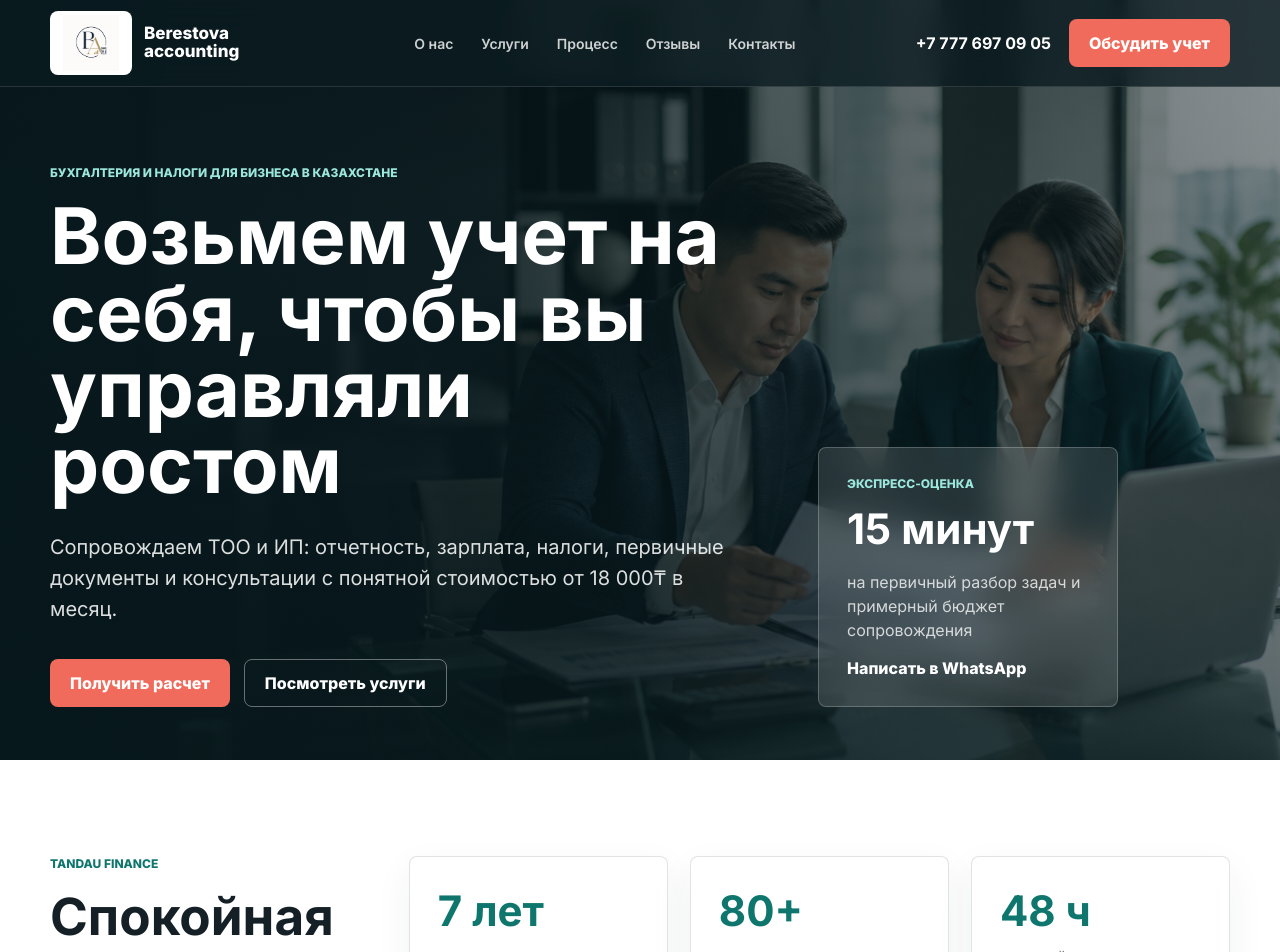
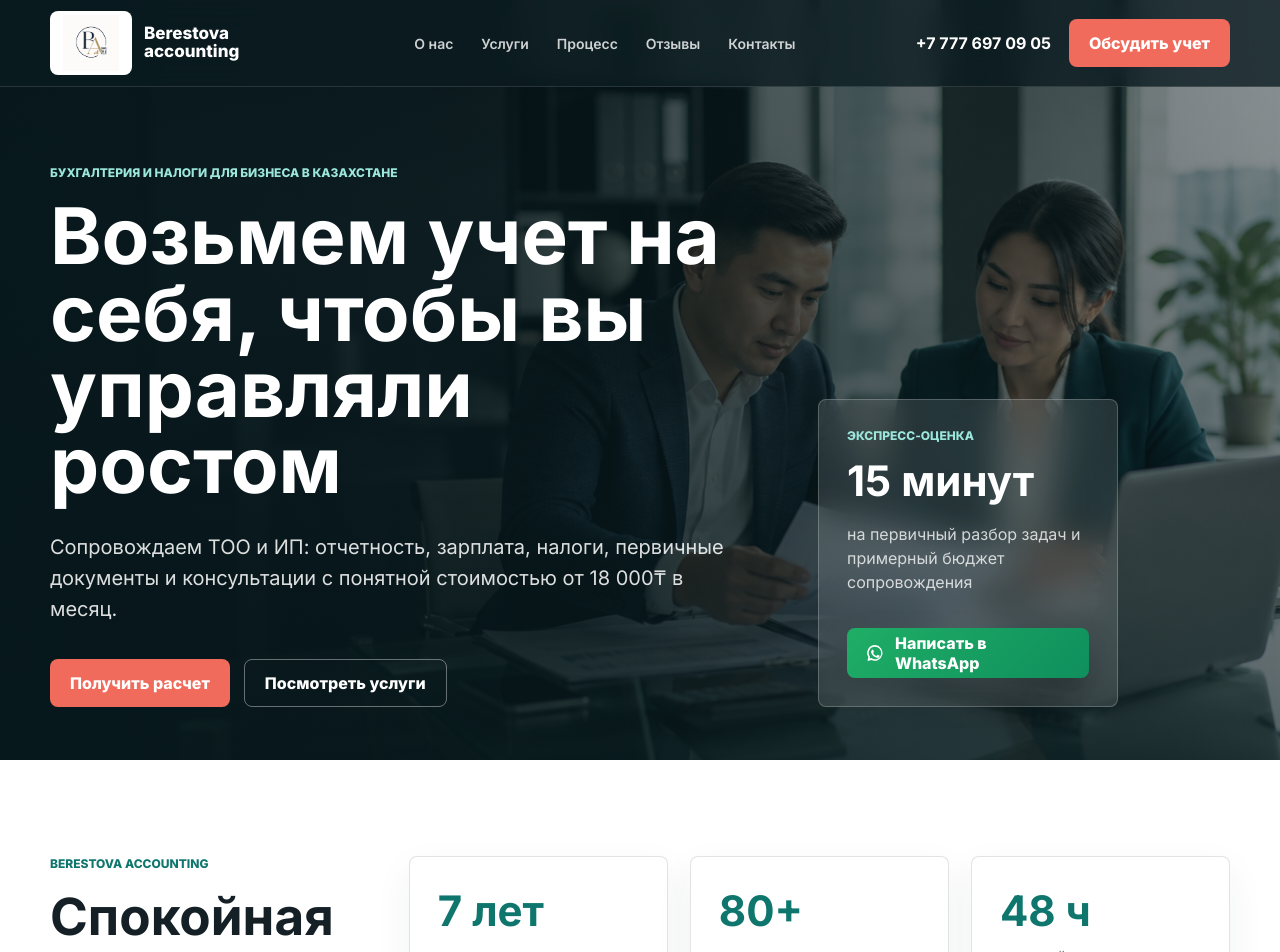
Before and after one commit to Ruslan123454321/new, a Next.js app: page / in a window 1280 px wide. Shown: the top 952 px of the page. Built offline with nearby package versions, Linux system fonts and the light colour scheme.

Commit message:
Style contact action buttons

```diff
--- a/app/globals.css
+++ b/app/globals.css
@@ -289,8 +289,7 @@ a {
 }
 
 .hero-panel a {
-  color: var(--white);
-  font-weight: 800;
+  margin-top: 18px;
 }
 
 .section {
@@ -522,7 +521,8 @@ h3 {
 
 .reviews-summary {
   display: grid;
-  grid-template-columns: auto auto 1fr;
+  grid-template-columns: auto auto;
+  justify-content: center;
   align-items: center;
   gap: 16px;
   margin-bottom: 22px;
@@ -629,10 +629,74 @@ h3 {
 
 .contact-card {
   display: grid;
-  gap: 12px;
+  gap: 14px;
   margin-top: 32px;
   color: var(--white);
   font-weight: 800;
+}
+
+.contact-line {
+  display: flex;
+  align-items: center;
+  gap: 12px;
+  min-height: 48px;
+}
+
+.contact-icon,
+.button-icon {
+  flex: 0 0 auto;
+  display: grid;
+  place-items: center;
+}
+
+.contact-icon {
+  width: 42px;
+  height: 42px;
+  border-radius: 8px;
+  color: #9be7dc;
+  background: rgba(255, 255, 255, 0.1);
+  border: 1px solid rgba(255, 255, 255, 0.16);
+}
+
+.contact-icon svg,
+.button-icon svg {
+  width: 20px;
+  height: 20px;
+  fill: currentColor;
+}
+
+.contact-buttons {
+  display: flex;
+  flex-wrap: wrap;
+  gap: 12px;
+  margin-top: 10px;
+}
+
+.contact-button {
+  min-height: 50px;
+  display: inline-flex;
+  align-items: center;
+  justify-content: center;
+  gap: 10px;
+  border-radius: 8px;
+  padding: 0 18px;
+  color: var(--white);
+  font-weight: 800;
+  box-shadow: 0 16px 36px rgba(0, 0, 0, 0.16);
+  transition: transform 0.2s ease, box-shadow 0.2s ease, background 0.2s ease;
+}
+
+.contact-button:hover {
+  transform: translateY(-2px);
+  box-shadow: 0 20px 42px rgba(0, 0, 0, 0.22);
+}
+
+.whatsapp-button {
+  background: linear-gradient(135deg, #1fae66, #0f8f5d);
+}
+
+.gmail-button {
+  background: linear-gradient(135deg, var(--coral), #d94b3d);
 }
 
 .lead-form {
@@ -947,6 +1011,18 @@ h3 {
     display: none;
   }
 
+  .contact-line {
+    align-items: flex-start;
+  }
+
+  .contact-buttons {
+    display: grid;
+  }
+
+  .contact-button {
+    width: 100%;
+  }
+
   .service-card {
     min-height: 280px;
   }
--- a/app/page.jsx
+++ b/app/page.jsx
@@ -86,6 +86,38 @@ function isValidKazakhstanPhone(value) {
   return /^7\d{10}$/.test(digits) || /^8\d{10}$/.test(digits);
 }
 
+function PhoneIcon() {
+  return (
+    <svg viewBox="0 0 24 24" aria-hidden="true">
+      <path d="M6.6 10.8c1.4 2.8 3.8 5.2 6.6 6.6l2.2-2.2c.3-.3.8-.4 1.2-.3 1 .3 2 .5 3.1.5.7 0 1.3.6 1.3 1.3v3.5c0 .7-.6 1.3-1.3 1.3C10.2 21.5 2.5 13.8 2.5 4.3 2.5 3.6 3.1 3 3.8 3h3.5c.7 0 1.3.6 1.3 1.3 0 1.1.2 2.1.5 3.1.1.4 0 .9-.3 1.2l-2.2 2.2Z" />
+    </svg>
+  );
+}
+
+function PinIcon() {
+  return (
+    <svg viewBox="0 0 24 24" aria-hidden="true">
+      <path d="M12 2.5a7.3 7.3 0 0 0-7.3 7.3c0 5.1 7.3 11.7 7.3 11.7s7.3-6.6 7.3-11.7A7.3 7.3 0 0 0 12 2.5Zm0 10.1a2.8 2.8 0 1 1 0-5.6 2.8 2.8 0 0 1 0 5.6Z" />
+    </svg>
+  );
+}
+
+function MailIcon() {
+  return (
+    <svg viewBox="0 0 24 24" aria-hidden="true">
+      <path d="M4.3 5h15.4c1 0 1.8.8 1.8 1.8v10.4c0 1-.8 1.8-1.8 1.8H4.3c-1 0-1.8-.8-1.8-1.8V6.8C2.5 5.8 3.3 5 4.3 5Zm7.7 7.2 7-4.9H5l7 4.9Zm0 2.5L4.5 9.4v7.1h15V9.4L12 14.7Z" />
+    </svg>
+  );
+}
+
+function WhatsAppIcon() {
+  return (
+    <svg viewBox="0 0 24 24" aria-hidden="true">
+      <path d="M12 2.5A9.4 9.4 0 0 0 4 16.8l-1 4.7 4.8-1A9.4 9.4 0 1 0 12 2.5Zm0 2A7.4 7.4 0 0 1 19.4 12 7.4 7.4 0 0 1 8.1 18.3l-.4-.2-2.1.5.5-2.1-.3-.4A7.4 7.4 0 0 1 12 4.5Zm-3.1 3.9c-.2 0-.5.1-.7.4-.2.3-.9.9-.9 2.1 0 1.2.9 2.4 1 2.5.1.2 1.7 2.8 4.3 3.8 2.1.8 2.6.6 3 .6.5 0 1.5-.6 1.7-1.2.2-.6.2-1.1.2-1.2-.1-.1-.2-.2-.5-.4l-1.7-.8c-.2-.1-.4-.1-.6.1-.2.3-.7.8-.8 1-.2.2-.3.2-.6.1-.3-.1-1.1-.4-2-1.3-.8-.7-1.3-1.6-1.4-1.9-.2-.3 0-.4.1-.6l.4-.5c.1-.2.2-.3.3-.5.1-.2 0-.4 0-.5l-.8-1.8c-.2-.4-.4-.4-.6-.4h-.4Z" />
+    </svg>
+  );
+}
+
 export default function Home() {
   const [menuOpen, setMenuOpen] = useState(false);
   const [submitState, setSubmitState] = useState("idle");
@@ -144,8 +176,8 @@ export default function Home() {
           onClick={closeMenu}
         />
         <div className="header-shell">
-          <a className="brand" href="#top" aria-label="PA Finance" onClick={closeMenu}>
-            <img className="brand-logo" src="/assets/logo-pa.png" alt="PA Finance" />
+          <a className="brand" href="#top" aria-label="Berestova accounting" onClick={closeMenu}>
+            <img className="brand-logo" src="/assets/logo-pa.png" alt="Berestova accounting" />
             <span className="brand-name">Berestova accounting</span>
           </a>
 
@@ -207,7 +239,15 @@ export default function Home() {
               <span className="panel-kicker">Экспресс-оценка</span>
               <strong>15 минут</strong>
               <p>на первичный разбор задач и примерный бюджет сопровождения</p>
-              <a href="https://wa.me/7776970905" target="_blank" rel="noreferrer">
+              <a
+                className="contact-button whatsapp-button"
+                href="https://wa.me/7776970905"
+                target="_blank"
+                rel="noreferrer"
+              >
+                <span className="button-icon">
+                  <WhatsAppIcon />
+                </span>
                 Написать в WhatsApp
               </a>
             </aside>
@@ -217,7 +257,7 @@ export default function Home() {
         <section className="stats section" id="about">
           <div className="section-shell stats-grid">
             <div>
-              <p className="eyebrow dark">Tandau Finance</p>
+              <p className="eyebrow dark">Berestova accounting</p>
               <h2>Спокойная бухгалтерия без лишней бюрократии</h2>
             </div>
             <article>
@@ -321,7 +361,7 @@ export default function Home() {
                 <p className="eyebrow dark">Отзывы 2GIS</p>
                 <h2>Клиенты отмечают четкую работу и поддержку</h2>
                 <p>
-                  По данным карточки компании на 2GIS: рейтинг 5.0, 102 оценок и 34 отзывов.
+                  По данным карточки компании на 2GIS: рейтинг 5.0
                 </p>
               </div>
               <a className="reviews-source" href={reviewsSourceUrl} target="_blank" rel="noreferrer">
@@ -332,7 +372,6 @@ export default function Home() {
             <div className="reviews-summary" aria-label="Рейтинг 2GIS">
               <strong>5.0</strong>
               <span>★★★★★</span>
-              <p>102 оценок · 34 отзывов</p>
             </div>
 
             <div className="review-grid">
@@ -360,15 +399,42 @@ export default function Home() {
                 можно подключить к CRM, почте или WhatsApp.
               </p>
               <div className="contact-card">
-                <a href="tel:+77776970905">+7 777 697 09 05</a>
+                <a className="contact-line" href="tel:+77776970905">
+                  <span className="contact-icon">
+                    <PhoneIcon />
+                  </span>
+                  <span>+7 777 697 09 05</span>
+                </a>
+                <span className="contact-line">
+                  <span className="contact-icon">
+                    <PinIcon />
+                  </span>
                   <span>Алматы, Тастак 1 дом 11</span>
+                </span>
+                <div className="contact-buttons">
                   <a
+                    className="contact-button whatsapp-button"
+                    href="https://wa.me/7776970905"
+                    target="_blank"
+                    rel="noreferrer"
+                  >
+                    <span className="button-icon">
+                      <WhatsAppIcon />
+                    </span>
+                    Написать в WhatsApp
+                  </a>
+                  <a
+                    className="contact-button gmail-button"
                     href="https://mail.google.com/mail/?view=cm&fs=1&to=example@gmail.com&su=Запрос%20на%20бухгалтерию&body=Здравствуйте%2C%20я%20хочу%20обсудить%20сопровождение."
                     target="_blank"
                     rel="noreferrer"
                   >
+                    <span className="button-icon">
+                      <MailIcon />
+                    </span>
                     Написать в Gmail
                   </a>
+                </div>
               </div>
             </div>
 
@@ -432,7 +498,7 @@ export default function Home() {
 
       <footer className="footer">
         <div className="section-shell footer-shell">
-          <span>© 2026 Tandau Finance</span>
+          <span>© 2026 Berestov accounting</span>
           <a href="#top">Наверх</a>
         </div>
       </footer>
```
Lines whose indentation alone changed are shown as unchanged.
